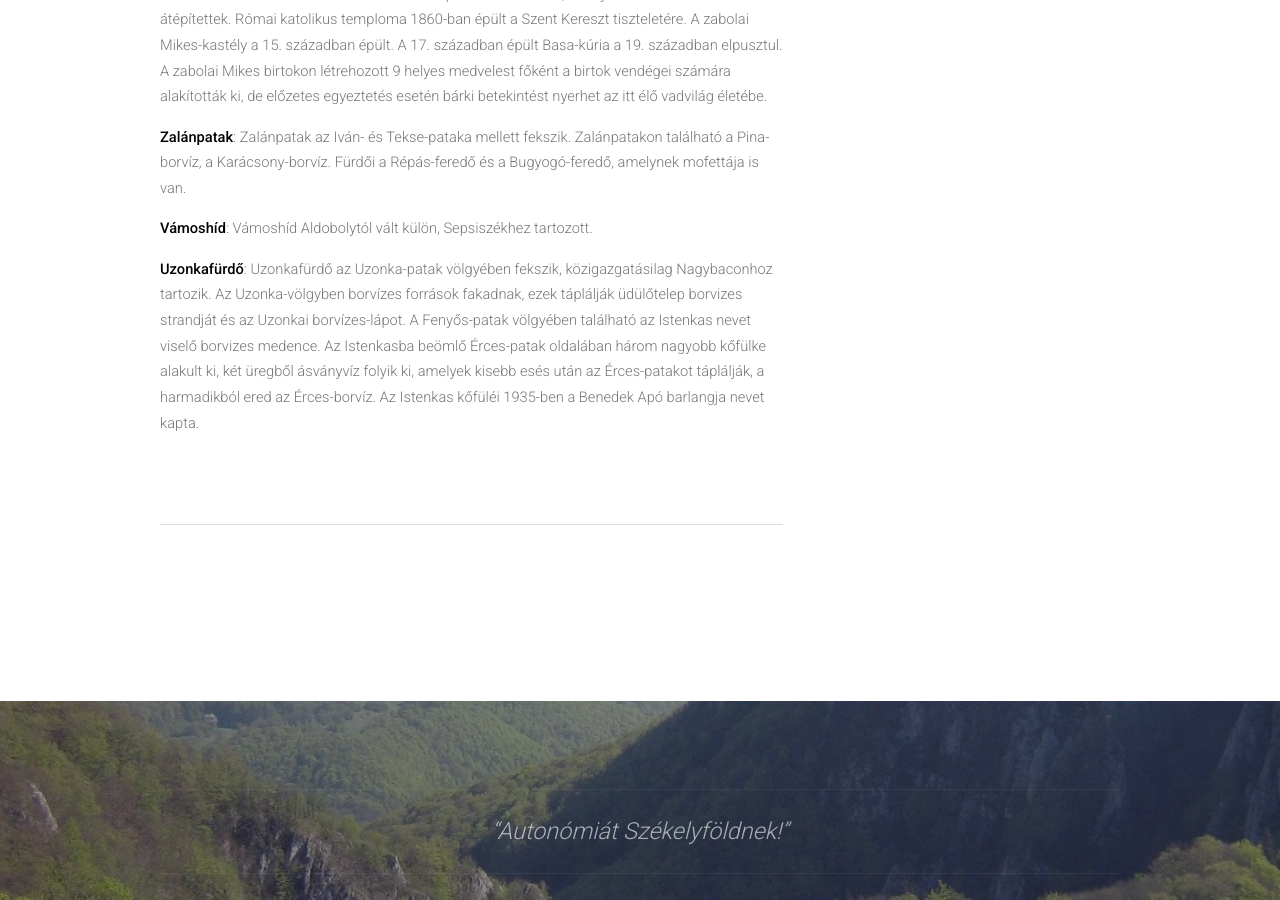
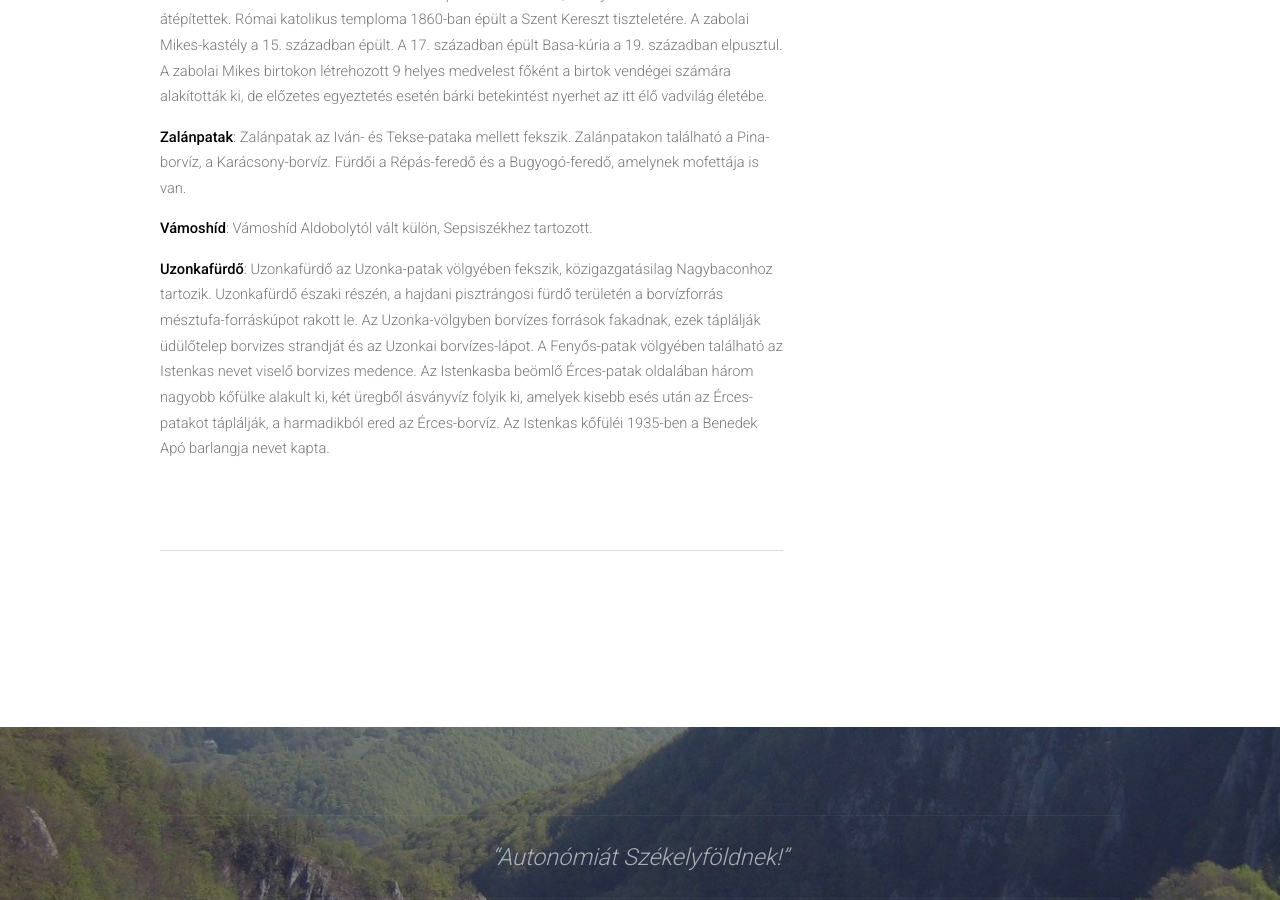
Before and after one commit to siculia/siculia.github.io, a Jekyll site: the page built from siculia-haromszek.html, in a window 1280 px wide and 900 px high, scrolled down 4967 px. Built offline with Jekyll 4.4.1, drawn with Linux system fonts in a browser that asks for light colours; nearby versions of some CDN libraries; library files that are not in the unit come from our copies.

Commit message:
Uzonkafürdő

```diff
--- a/siculia-haromszek.html
+++ b/siculia-haromszek.html
@@ -67,7 +67,7 @@ layout: default
 							<p style="text-align: left;"><b>Zabola</b>: A Zabola-patak teraszán fekszik, községközpont, Székelypetőfalva, Székelytamásfalva és Szörcse tartozik hozzá. Református erődtemploma 14. századi, amelyet a 16. században átépítettek. Római katolikus temploma 1860-ban épült a Szent Kereszt tiszteletére. A zabolai Mikes-kastély a 15. században épült. A 17. században épült Basa-kúria a 19. században elpusztul. A zabolai Mikes birtokon létrehozott 9 helyes medvelest főként a birtok vendégei számára alakították ki, de előzetes egyeztetés esetén bárki betekintést nyerhet az itt élő vadvilág életébe.</p>
 							<p style="text-align: left;"><b>Zalánpatak</b>: Zalánpatak az Iván- és Tekse-pataka mellett fekszik. Zalánpatakon található a Pina-borvíz, a Karácsony-borvíz. Fürdői a Répás-feredő és a Bugyogó-feredő, amelynek mofettája is van.</p>
 							<p style="text-align: left;"><b>Vámoshíd</b>: Vámoshíd Aldobolytól vált külön, Sepsiszékhez tartozott.</p>
-							<p style="text-align: left;"><b>Uzonkafürdő</b>: Uzonkafürdő az Uzonka-patak völgyében fekszik, közigazgatásilag Nagybaconhoz tartozik. Az Uzonka-völgyben borvízes források fakadnak, ezek táplálják üdülőtelep borvizes strandját és az Uzonkai borvízes-lápot. A Fenyős-patak völgyében található az Istenkas nevet viselő borvizes medence. Az Istenkasba beömlő Érces-patak oldalában három nagyobb kőfülke alakult ki, két üregből ásványvíz folyik ki, amelyek kisebb esés után az Érces-patakot táplálják, a harmadikból ered az Érces-borvíz. Az Istenkas kőfüléi 1935-ben a Benedek Apó barlangja nevet kapta. </p>
+							<p style="text-align: left;"><b>Uzonkafürdő</b>: Uzonkafürdő az Uzonka-patak völgyében fekszik, közigazgatásilag Nagybaconhoz tartozik. Uzonkafürdő északi részén, a hajdani pisztrángosi fürdő területén a borvízforrás  mésztufa-forráskúpot rakott le. Az Uzonka-völgyben borvízes források fakadnak, ezek táplálják üdülőtelep borvizes strandját és az Uzonkai borvízes-lápot. A Fenyős-patak völgyében található az Istenkas nevet viselő borvizes medence. Az Istenkasba beömlő Érces-patak oldalában három nagyobb kőfülke alakult ki, két üregből ásványvíz folyik ki, amelyek kisebb esés után az Érces-patakot táplálják, a harmadikból ered az Érces-borvíz. Az Istenkas kőfüléi 1935-ben a Benedek Apó barlangja nevet kapta. </p>
 
 							<hr></hr>
 
```
